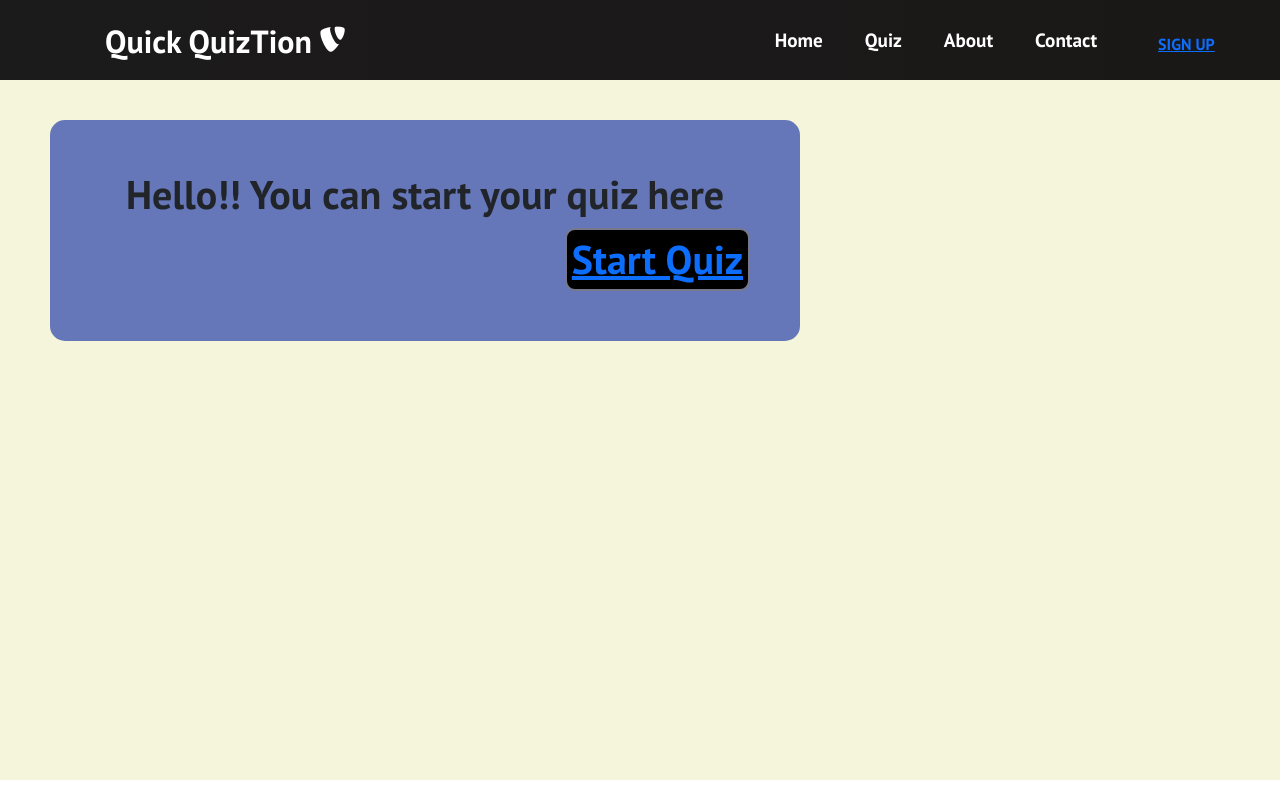
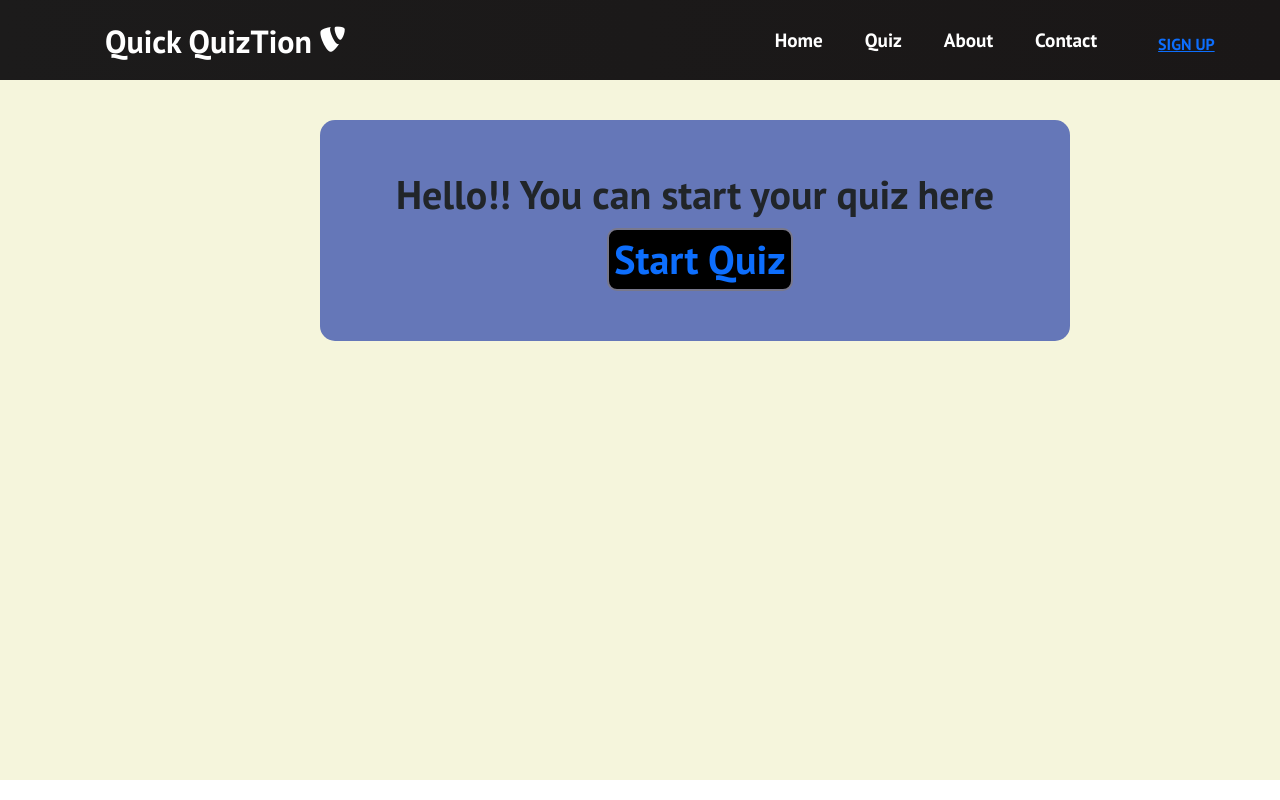
Before and after one commit to adil-khatri/REACT-QUIZ-APP, a React (Create React App) app: page / in a window 1280 px wide. Built offline with nearby package versions, Linux system fonts and the light colour scheme.

Commit message:
Ui got changed

```diff
--- a/src/Home.jsx
+++ b/src/Home.jsx
@@ -20,7 +20,7 @@ function Home()  {
             <>
             <div className="container1">
             <h1 className="heading1">Hello!! You can start your quiz here
-            <button className="quizstart"><a href="/quiz">Start Quiz</a>
+            <button className="quizstart"><a className="link" href="/quiz">Start Quiz</a>
               </button>
             </h1>
             </div>
--- a/src/index.css
+++ b/src/index.css
@@ -10,11 +10,12 @@
     border: 0px solid #6577b8;
     padding-bottom: 700px;
     background-color: beige;
+
 }
 
 .heading1 {
     position: absolute;
-    left: 50px;
+    left: 25%;
     top: 120px;
     border: 0px solid #6577b8;
     border-radius: 15px;
@@ -28,9 +29,14 @@
     margin-top: 10px;
     border-radius: 10px;
     padding: 5px;
+    margin-right: 35%;
     text-decoration: none;
     color: #6577b8;
     background-color: black;
+}
+
+.link{
+    text-decoration: none;
 }
 
 @media screen and (max-width: 768px) {
```
Also changed, not shown: 1 other file (tests, documents, lock files or other folders).
